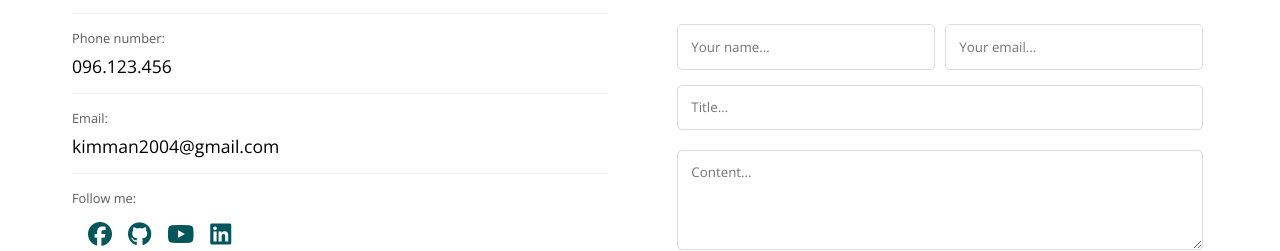
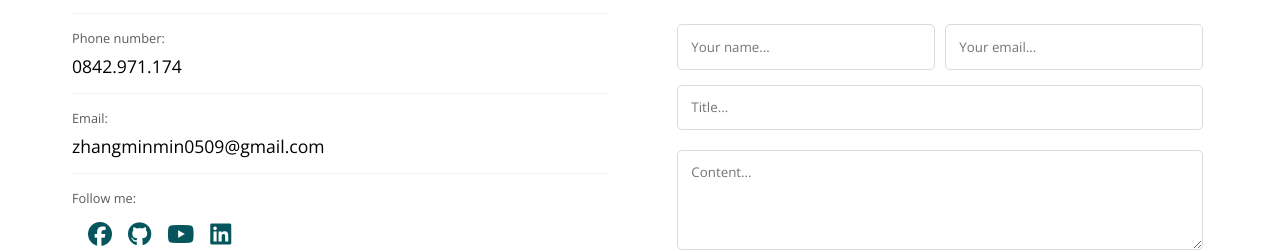
Before and after one commit to KimMan59/portfolio-lap-trinh-web, a plain HTML site: page index.html in a window 1280 px wide. Shown: the part 2871-3122 px from the top of the page. Drawn offline with nearby package versions, Linux system fonts and the light colour scheme.

Commit message:
Update index.html

```diff
--- a/index.html
+++ b/index.html
@@ -404,7 +404,7 @@
                             Phone number:
                         </div>
                         <div class="value">
-                            <span>096.123.456</span>
+                            <span>0842.971.174</span>
                         </div>
 
                     </div>
@@ -413,7 +413,7 @@
                             Email:
                         </div>
                         <div class="value">
-                            <span>kimman2004@gmail.com</span>
+                            <span>zhangminmin0509@gmail.com</span>
                         </div>
 
                     </div>
```
